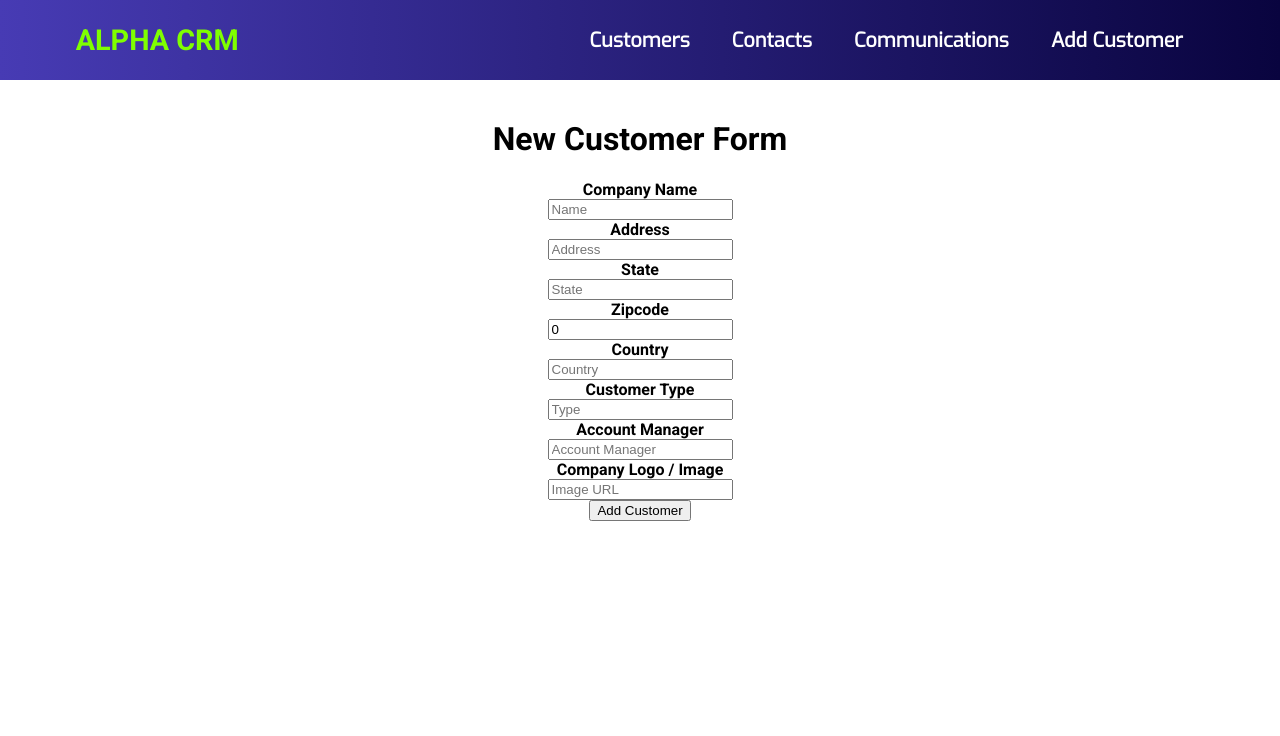
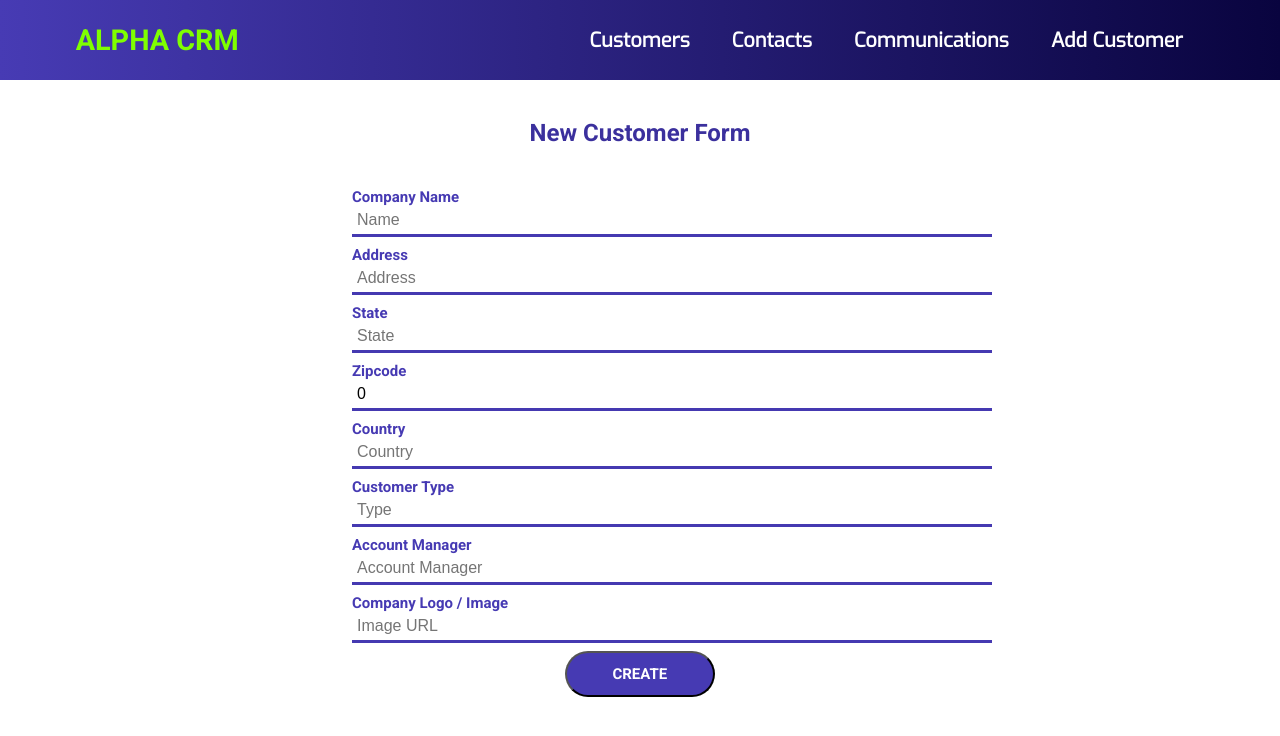
Before and after one commit to shahroze93/alpha-crm, a React (Create React App) app in the folder crm-app/: page /newCustomer in a window 1280 px wide. Shown: the top 736 px of the page. Built offline with nearby package versions, Linux system fonts and the light colour scheme; no server answers.

Commit message:
Added CSS for customer edit component

```diff
--- a/crm-app/src/App.css
+++ b/crm-app/src/App.css
@@ -1,6 +1,10 @@
 .App {
   text-align: center;
   font-family: "Roboto", sans-serif;
+}
+
+h1 {
+  color: #3b309d;
 }
 
 @media (prefers-reduced-motion: no-preference) {
--- a/crm-app/src/components/Customers.css
+++ b/crm-app/src/components/Customers.css
@@ -67,3 +67,10 @@
   list-style: none;
   color: #463ab3;
 }
+
+.NewCustomerSection {
+  display: grid;
+  justify-content: center;
+  grid-gap: 10px;
+  margin-bottom: 10px;
+}
--- a/crm-app/src/components/Edit/EditCustomer.jsx
+++ b/crm-app/src/components/Edit/EditCustomer.jsx
@@ -45,18 +45,23 @@ export default function EditCustomer() {
   };
 
   return (
-    <div>
-      EDIT
-      <form onSubmit={handleUpdate}>
-      <label>Company Name</label>
+    <section className="NewCustomerSection" >
+      <h1>EDIT / UPDATE CUSTOMER PROFILE</h1>
+      <div className="commDiv">
+      <form className="commForm" onSubmit={handleUpdate}>
+      <label className="commFormLabel">Company Name</label>
+      <br />
           <input
+          className="inputText"
           name="name_company"
           value={customer.name_company}
           onChange={handleChange} />
         <br />
 
-      <label>Zip Code</label>
+      <label className="commFormLabel">Zip Code</label>
+      <br />
           <input
+          className="inputText"
           type="number"
           value={customer.zipcode}
           name="zipcode"
@@ -68,16 +73,20 @@ export default function EditCustomer() {
           }
         />
         <br />
-        <label>Address</label>
+        <label className="commFormLabel">Address</label>
+        <br />
           <input
+          className="inputText"
           type="text"
           value={customer.address}
           name="address"
           onChange={handleChange}
         />
         <br />
-        <label>State</label>
+        <label className="commFormLabel">State</label>
+        <br />
           <input
+          className="inputText"
           type="text"
           value={customer.state}
           name="state"
@@ -85,32 +94,39 @@ export default function EditCustomer() {
         />
         <br />
 
-        <label>Country</label>
+        <label className="commFormLabel">Country</label>
+        <br />
           <input
+          className="inputText"
           type="text"
           value={customer.country}
           name="country"
           onChange={handleChange}
         />
         <br />
-        <label>Company Type</label>
+        <label className="commFormLabel">Company Type</label>
+        <br />
           <input
+          className="inputText"
           type="text"
           value={customer.customer_type}
           name="company_type"
           onChange={handleChange}
         />
         <br />
-        <label>Account Manager</label>
+        <label className="commFormLabel">Account Manager</label>
+        <br />
           <input
+          className="inputText"
           type="text"
           value={customer.account_manager}
           name="account_manager"
           onChange={handleChange}
         />
         <br />
-        <button>Update Customer Information</button>
+        <button className="submitForm">UPDATE</button>
         </form>
         </div>
+    </section>
   );
 }
--- a/crm-app/src/components/NewCustomer.jsx
+++ b/crm-app/src/components/NewCustomer.jsx
@@ -45,52 +45,54 @@ const NewCustomer = () => {
   };
 
   return (
-    <div>
+    <section className="NewCustomerSection">
       <h1>New Customer Form</h1>
-      <form onSubmit={handleSubmit}>
-        <label>Company Name</label>
+      <div className="commDiv">
+      <form className="commForm" onSubmit={handleSubmit}>
+        <label className="commFormLabel">Company Name</label>
         <br />
-        <input type="text" value={name_company} onChange={(e) => setNameCompany(e.target.value)} placeholder="Name" />
+        <input className="inputText" type="text" value={name_company} onChange={(e) => setNameCompany(e.target.value)} placeholder="Name" />
         <br />
 
-        <label>Address</label>
+        <label className="commFormLabel">Address</label>
         <br />
-        <input type="text" value={address} onChange={(e) => setAddress(e.target.value)} placeholder="Address" />
+        <input className="inputText" type="text" value={address} onChange={(e) => setAddress(e.target.value)} placeholder="Address" />
         <br />
 
-        <label>State</label>
+        <label className="commFormLabel">State</label>
         <br />
-        <input type="text" value={state} onChange={(e) => setState(e.target.value)} placeholder="State" />
+        <input className="inputText" type="text" value={state} onChange={(e) => setState(e.target.value)} placeholder="State" />
         <br />
 
-        <label>Zipcode</label>
+        <label className="commFormLabel">Zipcode</label>
         <br />
-        <input type="number" value={zipcode} onChange={(e) => setZipcode(e.target.valueAsNumber)}placeholder="Zip Code" />
+        <input className="inputText" type="number" value={zipcode} onChange={(e) => setZipcode(e.target.valueAsNumber)}placeholder="Zip Code" />
         <br />
 
-        <label>Country</label>
+        <label className="commFormLabel">Country</label>
         <br />
-        <input type="text" value={country} onChange={(e) => setCountry(e.target.value)} placeholder="Country" />
+        <input className="inputText" type="text" value={country} onChange={(e) => setCountry(e.target.value)} placeholder="Country" />
         <br />
 
-        <label>Customer Type</label>
+        <label className="commFormLabel">Customer Type</label>
         <br />
-        <input type="text" value={customer_type} onChange={(e) => setCustomerType(e.target.value)} placeholder="Type" />
+        <input className="inputText" type="text" value={customer_type} onChange={(e) => setCustomerType(e.target.value)} placeholder="Type" />
         <br />
 
-        <label>Account Manager</label>
+        <label className="commFormLabel">Account Manager</label>
         <br />
-        <input type="text" value={account_manager} onChange={(e) => setAccountManager(e.target.value)} placeholder="Account Manager" />
+        <input className="inputText" type="text" value={account_manager} onChange={(e) => setAccountManager(e.target.value)} placeholder="Account Manager" />
         <br />
 
-        <label>Company Logo / Image</label>
+        <label className="commFormLabel">Company Logo / Image</label>
         <br />
-        <input type="text" value={company_logo} onChange={(e) => setCompanyLogo(e.target.value)} placeholder="Image URL" />
+        <input className="inputText" type="text" value={company_logo} onChange={(e) => setCompanyLogo(e.target.value)} placeholder="Image URL" />
         <br />
 
-        <button>Add Customer</button>
-      </form>
-    </div>
+        <button className="submitForm" >CREATE</button>
+        </form>
+        </div>
+    </section>
   );
 }
 
```
Lines whose indentation alone changed are shown as unchanged.
